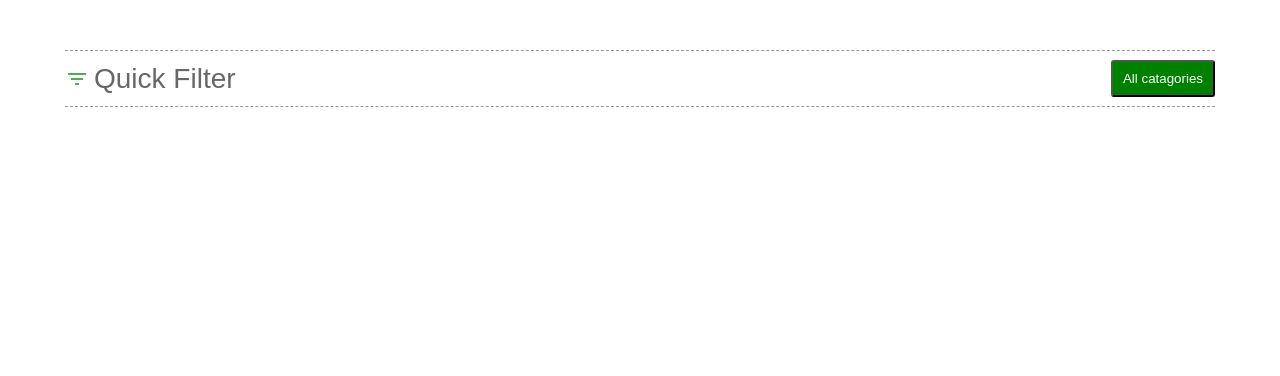
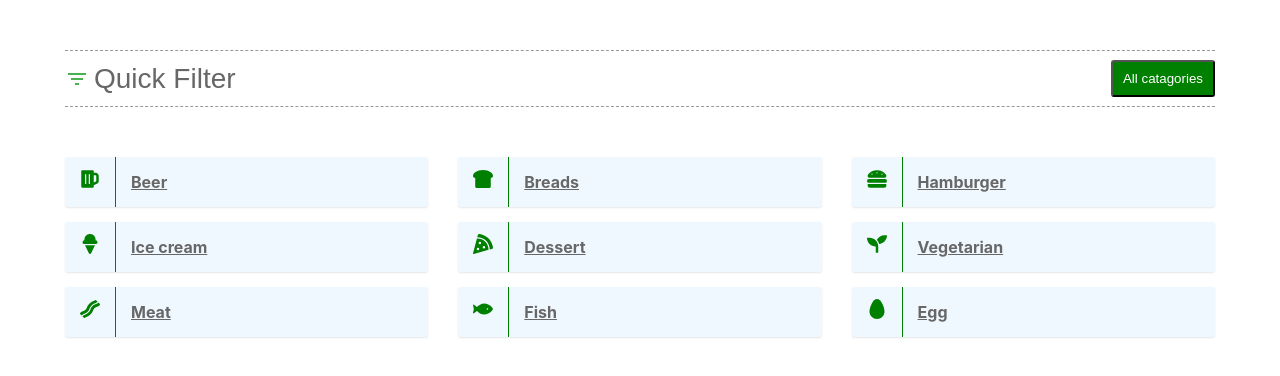
Before and after one commit to tungnthust/recipe-web-app, a React (Create React App) app in the folder client/: page / in a window 1280 px wide. Shown: the top 376 px of the page. Built offline with nearby package versions, Linux system fonts and the light colour scheme.

Commit message:
QuickFilter 2nd commit

```diff
--- a/client/src/App.js
+++ b/client/src/App.js
@@ -3,9 +3,9 @@ import QuickFilter from './Components/QuickFilter';
 
 function App() {
   return (
-    <>
+    <div>
     <QuickFilter/>
-    </>
+    </div>
   );
 }
 
--- a/client/src/Components/QuickFilter/index.css
+++ b/client/src/Components/QuickFilter/index.css
@@ -26,11 +26,6 @@
     display: flex;
     gap: 5px;
 }
-.i{
-    margin-right: 20px;
-    color: green;
-    font-size: inherit;
-}
 .btn {
     text-decoration: none;
     background-color: green;
@@ -40,3 +35,44 @@
     line-height: 25px;
     border-radius: 3px;
 }
+.list{
+    margin-top: 50px;
+    margin-left: -15px;
+    margin-right: -15px;
+    display: grid;
+    grid-template-columns: 33.33% 33.33% 33.33%;
+}
+.list_item{
+    position: relative;
+    min-height: 1px;
+    padding-left: 15px;
+    padding-right: 15px;
+}
+.link{
+    line-height: 50px;
+    display: block;
+    overflow: hidden;
+    background: #fff;
+    color: #676767;
+    box-shadow: 0 1px 2px rgb(0 0 0 / 10%);
+    margin-bottom: 15px;
+    border-radius: 3px;
+    font-weight: 700;
+    display: flex;
+    background: aliceblue;
+}
+.icon_box{
+    float: left;
+    width: 50px;
+    margin-right: 15px;
+    height: 50px;
+    text-align: center;
+    line-height: 50px;
+    font-size: 20px;
+    color: green;
+    border-right: solid 1px;
+    transition-property: all;
+    transition-duration: 0.25s;
+    transition-timing-function: linear;
+    transition-delay: 0s;
+}
--- a/client/src/Components/QuickFilter/index.js
+++ b/client/src/Components/QuickFilter/index.js
@@ -2,6 +2,7 @@ import React from "react";
 import './index.css';
 import FilterListIcon from '@material-ui/icons/FilterList';
 import { green } from "@material-ui/core/colors";
+import { FaBeer,FaBreadSlice,FaHamburger,FaIceCream,FaPizzaSlice,FaSeedling,FaBacon,FaEgg,FaFish } from 'react-icons/fa';
 
 const QuickFilter = () =>{
     return(
@@ -14,6 +15,78 @@ const QuickFilter = () =>{
                 <button className="btn">All catagories</button>
             </div>
             <div className="list">
+                <div className="list_item">
+                    <a class="link" href="/">
+                        <div className="icon_box">
+                            <FaBeer color="green"/>
+                        </div>
+                        Beer
+                    </a>
+                </div>
+                <div className="list_item">
+                    <a class="link" href="/">
+                        <div className="icon_box">
+                            <FaBreadSlice color="green"/>
+                        </div>
+                        Breads
+                    </a>
+                </div>
+                <div className="list_item">
+                    <a class="link" href="/">
+                        <div className="icon_box">
+                            <FaHamburger color="green"/>
+                        </div>
+                        Hamburger
+                    </a>
+                </div>
+                <div className="list_item">
+                    <a class="link" href="/">
+                        <div className="icon_box">
+                            <FaIceCream color="green"/>
+                        </div>
+                        Ice cream
+                    </a>
+                </div>
+                <div className="list_item">
+                    <a class="link" href="/">
+                        <div className="icon_box">
+                            <FaPizzaSlice color="green"/>
+                        </div>
+                        Dessert
+                    </a>
+                </div>
+                <div className="list_item">
+                    <a class="link" href="/">
+                        <div className="icon_box">
+                            <FaSeedling color="green"/>
+                        </div>
+                        Vegetarian
+                    </a>
+                </div>
+                <div className="list_item">
+                    <a class="link" href="/">
+                        <div className="icon_box">
+                            <FaBacon color="green"/>
+                        </div>
+                        Meat
+                    </a>
+                </div>
+                <div className="list_item">
+                    <a class="link" href="/">
+                        <div className="icon_box">
+                            <FaFish color="green"/>
+                        </div>
+                        Fish
+                    </a>
+                </div>
+                <div className="list_item">
+                    <a class="link" href="/">
+                        <div className="icon_box">
+                            <FaEgg color="green"/>
+                        </div>
+                        Egg
+                    </a>
+                </div>
             </div>
         </div>
     )
--- /dev/null
+++ b/package.json
@@ -0,0 +1,5 @@
+{
+  "dependencies": {
+    "react-icons": "^4.3.1"
+  }
+}
```
Also changed, not shown: 1 other file (tests, documents, lock files or other folders).
